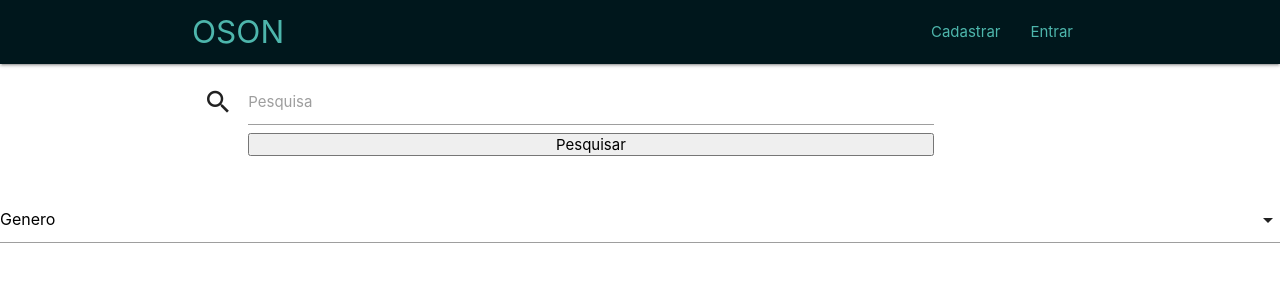
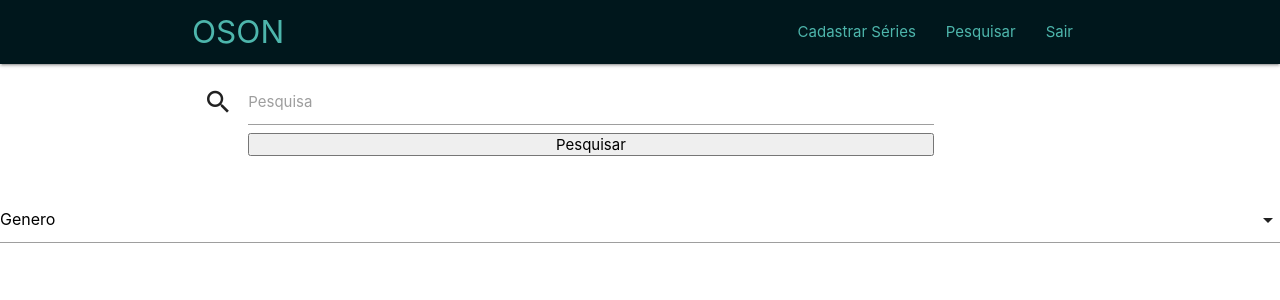
Before and after one commit to gmatheus66/OSON, a PHP site: page /Pesquisa.php in a window 1280 px wide. Shown: the top 300 px of the page. Run offline with PHP 8.4, Linux system fonts and the light colour scheme; a user stored in the database is signed in; data comes from the database, SQL or seed files in the repository; some libraries are stand-ins or nearby versions.

Commit message:
correção de erros

```diff
--- a/Pesquisa.php
+++ b/Pesquisa.php
@@ -1,8 +1,6 @@
 <?php
-    include 'conect.php';
+    session_start();
     include 'init.php';
-    //var_dump(genero());
-
 ?>
 
 <!DOCTYPE html>
@@ -38,19 +36,27 @@
 
 
 <nav id="inicio" class="navBar" role="navigation">
-  <div class="nav-wrapper container">
-    <a id="logo-container" href="#" class="brand-logo">OSON</a>
+    <div class="nav-wrapper container">
+      <a id="logo-container" href="#" class="brand-logo">OSON</a>
       <ul class="right hide-on-med-and-down">
-        <li><a href="#">Cadastrar</a></li>
-        <li><a href="#">Entrar</a></li>
+        <?php
+          if (isset($_SESSION['id'])) {
+        ?>
+            <li><a href="form_serie.php">Cadastrar Séries</a></li>
+            <li><a href="Pesquisa.php">Pesquisar</a></li>
+            <li><a href="logout.php">Sair</a></li>
+          <?php
+          }else{
+          ?>
+            <li><a href="cadastrar.php">Cadastrar</a></li>
+            <li><a href="login.php">Entrar</a></li>
+        <?php
+          }
+        ?>
       </ul>
-      <ul id="nav-mobile" class="sidenav">
-        <li><a href="#">Cadastrar</a></li>
-        <li><a href="#">Entrar</a></li>
-      </ul>
-    <a href="#" data-target="nav-mobile" class="sidenav-trigger"><i class="material-icons">menu</i></a>
-  </div>
-</nav>
+      <a href="#" data-target="nav-mobile" class="sidenav-trigger"><i class="material-icons">menu</i></a>
+    </div>
+  </nav>
 
   <div class="container">
    <div class="row">
--- a/form_serie.php
+++ b/form_serie.php
@@ -19,7 +19,8 @@
           if (isset($_SESSION['id'])) {
         ?>
             <li><a href="form_serie.php">Cadastrar Séries</a></li>
-            <li><a href="Pesquisa.php"></a>Pesquisar</li>
+            <li><a href="Pesquisa.php">Pesquisar</a></li>
+            <li><a href="logout.php">Sair</a></li>
           <?php
           }else{
           ?>
--- a/login.php
+++ b/login.php
@@ -32,7 +32,7 @@
     <form class="col s12" id="reg-form" method="POST" action="login_controller.php">
       <div class="row">
         <div class="input-field col s12">
-          <input type="email" name="email" placeholder="Email ou CPF">
+          <input type="text" name="email" placeholder="Email ou CPF">
         </div>
       </div>
       <div class="row">
```
Also changed, not shown: index.php (+17 -6 lines).
